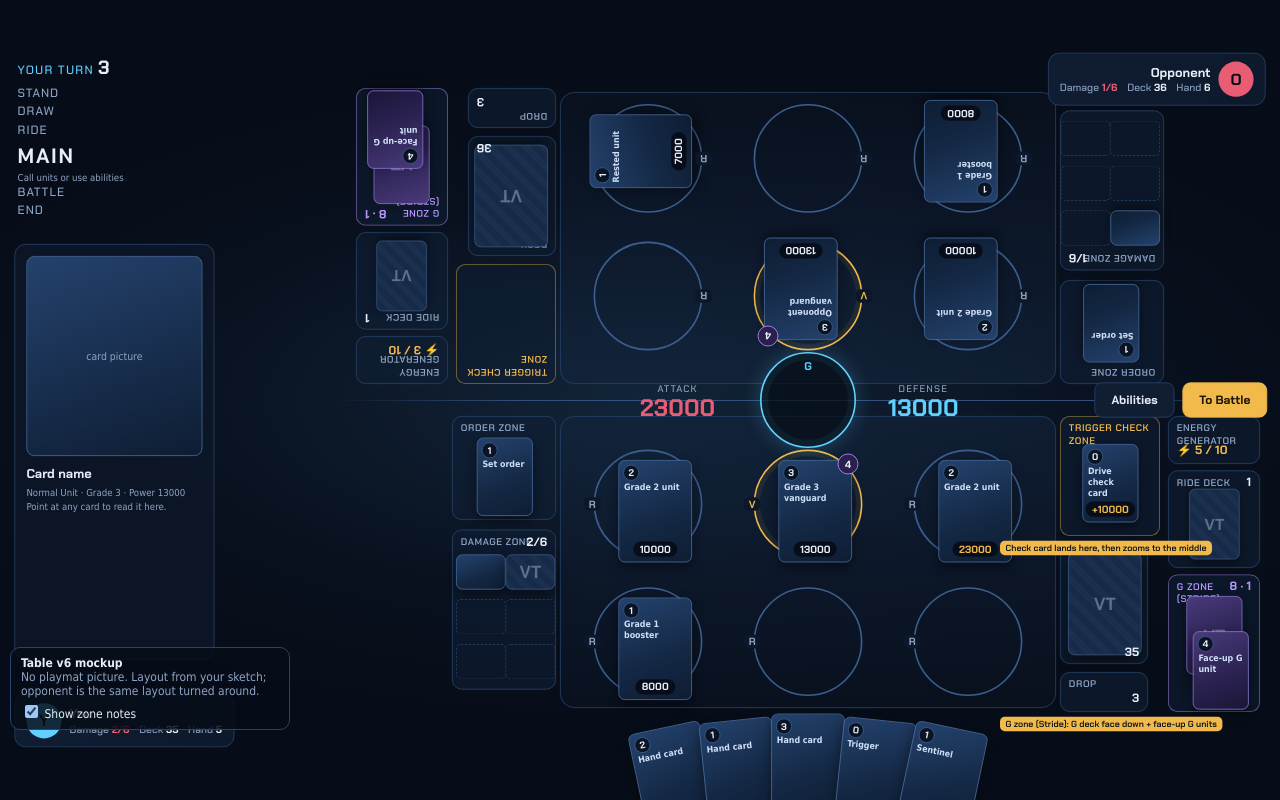
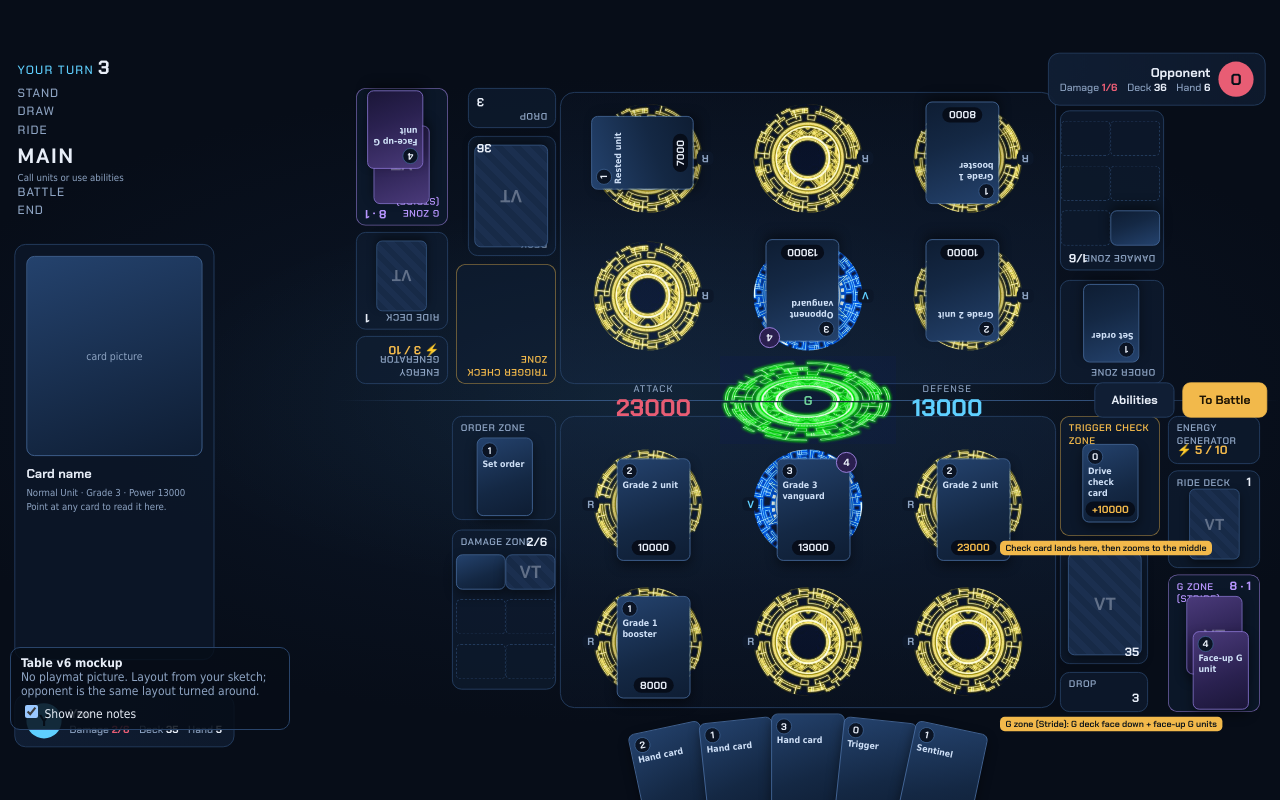
Before and after one commit to ipanggg023-maker/cardfight-table, a plain HTML site: page docs/superpowers/mockups/table-v6.html in a window 1280 px wide. Drawn offline with Linux system fonts and the light colour scheme; a web font is replaced by a local one.

Commit message:
Mockup: use the yellow rear-guard, blue vanguard and green guardian rings as circle bases
Co-Authored-By: Claude Opus 5.5 <noreply@anthropic.com>

```diff
--- a/docs/superpowers/mockups/table-v6.html
+++ b/docs/superpowers/mockups/table-v6.html
@@ -31,11 +31,11 @@ html, body { margin: 0; height: 100%; background: var(--bg); color: var(--fg); f
 .field { position: absolute; left: 700px; top: 470px; width: 620px; height: 365px; border: 1px solid var(--line);
   border-radius: 18px; background: linear-gradient(180deg, rgba(19,36,61,.55), rgba(12,23,41,.35)); }
 .circle { position: absolute; width: 136px; height: 136px; margin: -68px 0 0 -68px; border-radius: 50%;
-  border: 2px solid var(--line2); display: grid; place-items: center; }
+  background: url(../../../assets/mat/rc.png) center / 112% 112% no-repeat; opacity: 1; display: grid; place-items: center; }
 .circle::after { content: attr(data-l); position: absolute; top: 50%; left: -14px; transform: translateY(-50%);
   font: 700 13px var(--display); color: var(--muted); background: var(--bg2); padding: 0 6px; border-radius: 6px; }
-.circle.vc { border-color: var(--gold); box-shadow: 0 0 0 6px rgba(242,185,75,.08) inset; }
-.circle.vc::after { color: var(--gold); }
+.circle.vc { background-image: url(../../../assets/mat/vc.png); background-size: 124% 124%; }
+.circle.vc::after { color: var(--cyan); }
 /* zones: boxes with a label and a count */
 .zone { position: absolute; border: 1px solid var(--line); border-radius: 12px; background: rgba(16,30,52,.6); }
 .zone .zl { position: absolute; top: 6px; left: 10px; font: 600 12px var(--display); letter-spacing: .06em; color: var(--muted); text-transform: uppercase; }
@@ -62,14 +62,14 @@ html, body { margin: 0; height: 100%; background: var(--bg); color: var(--fg); f
 .soul { position: absolute; top: -8px; right: -8px; min-width: 26px; height: 26px; padding: 0 6px; border-radius: 13px; background: #2a1f4f; border: 1px solid var(--violet);
   font: 700 13px var(--display); display: grid; place-items: center; }
 /* the middle: guardian circle with attack / defense */
-#gc { position: absolute; left: 1010px; top: 450px; width: 120px; height: 120px; margin: -60px 0 0 -60px; border-radius: 50%;
-  border: 2px solid var(--cyan); box-shadow: 0 0 24px rgba(95,208,255,.25), 0 0 0 8px rgba(95,208,255,.06) inset; display: grid; place-items: center; background: rgba(7,13,24,.7); }
-#gc::after { content: "G"; position: absolute; top: 6px; font: 700 14px var(--display); color: var(--cyan); }
+#gc { position: absolute; left: 1010px; top: 450px; width: 220px; height: 110px; margin: -55px 0 0 -110px;
+  background: url(../../../assets/mat/gc.png) center / contain no-repeat; display: grid; place-items: center; }
+#gc::after { content: "G"; font: 700 16px var(--display); color: var(--green); }
 .readout { position: absolute; top: 450px; transform: translateY(-50%); text-align: center; font-family: var(--display); }
 .readout b { display: block; font-size: 30px; line-height: 1; }
 .readout span { font-size: 12px; letter-spacing: .12em; color: var(--muted); }
-#atk { left: 800px; } #atk b { color: var(--red); }
-#def { left: 1110px; } #def b { color: var(--cyan); }
+#atk { left: 770px; } #atk b { color: var(--red); }
+#def { left: 1140px; } #def b { color: var(--cyan); }
 /* frame: phases top-left, plates in the corners, detail panel, hand, action dock */
 #rail { position: absolute; left: 22px; top: 18px; font-family: var(--display); }
 #rail .t { font-size: 15px; color: var(--cyan); letter-spacing: .1em; }
```
